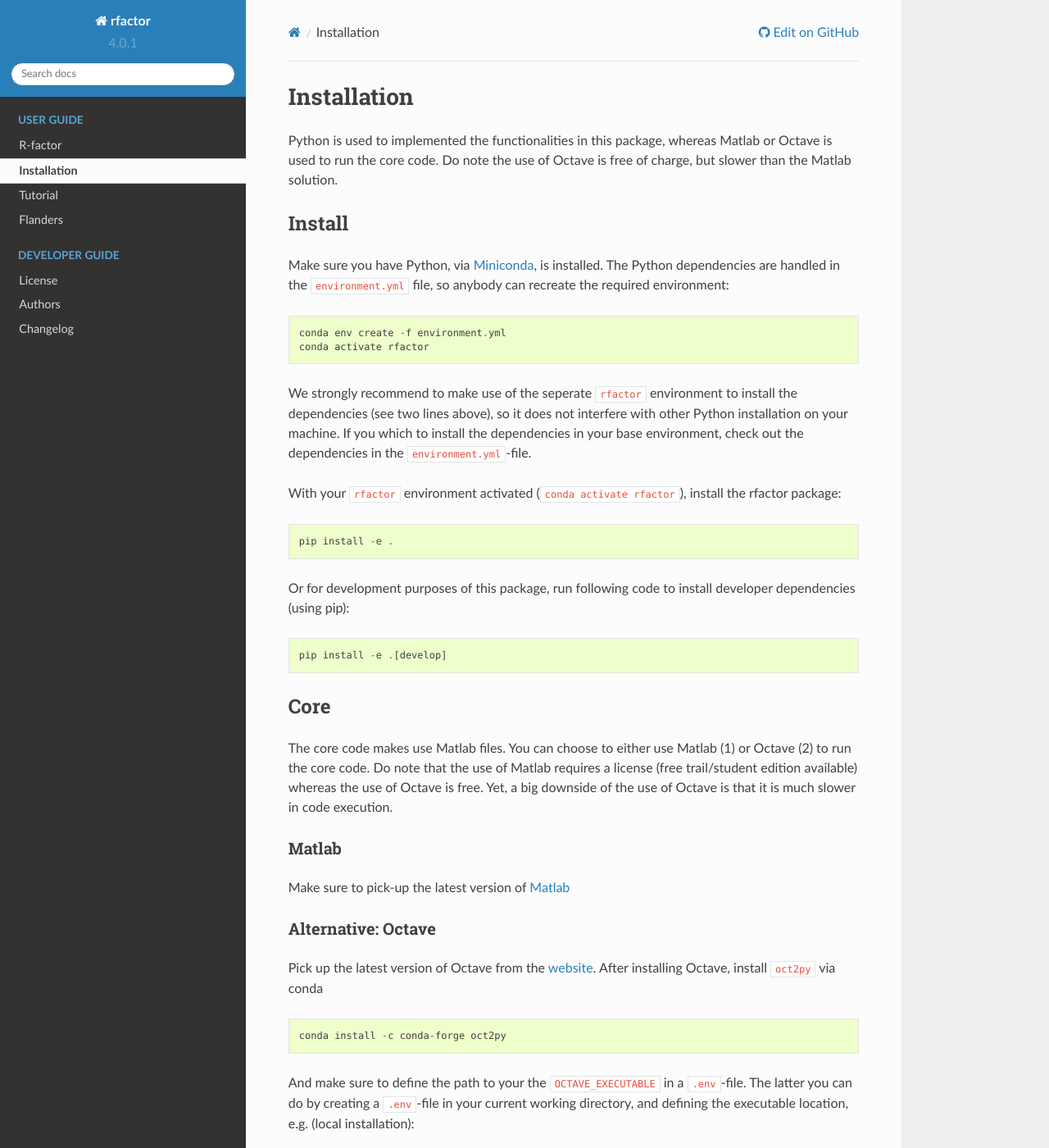
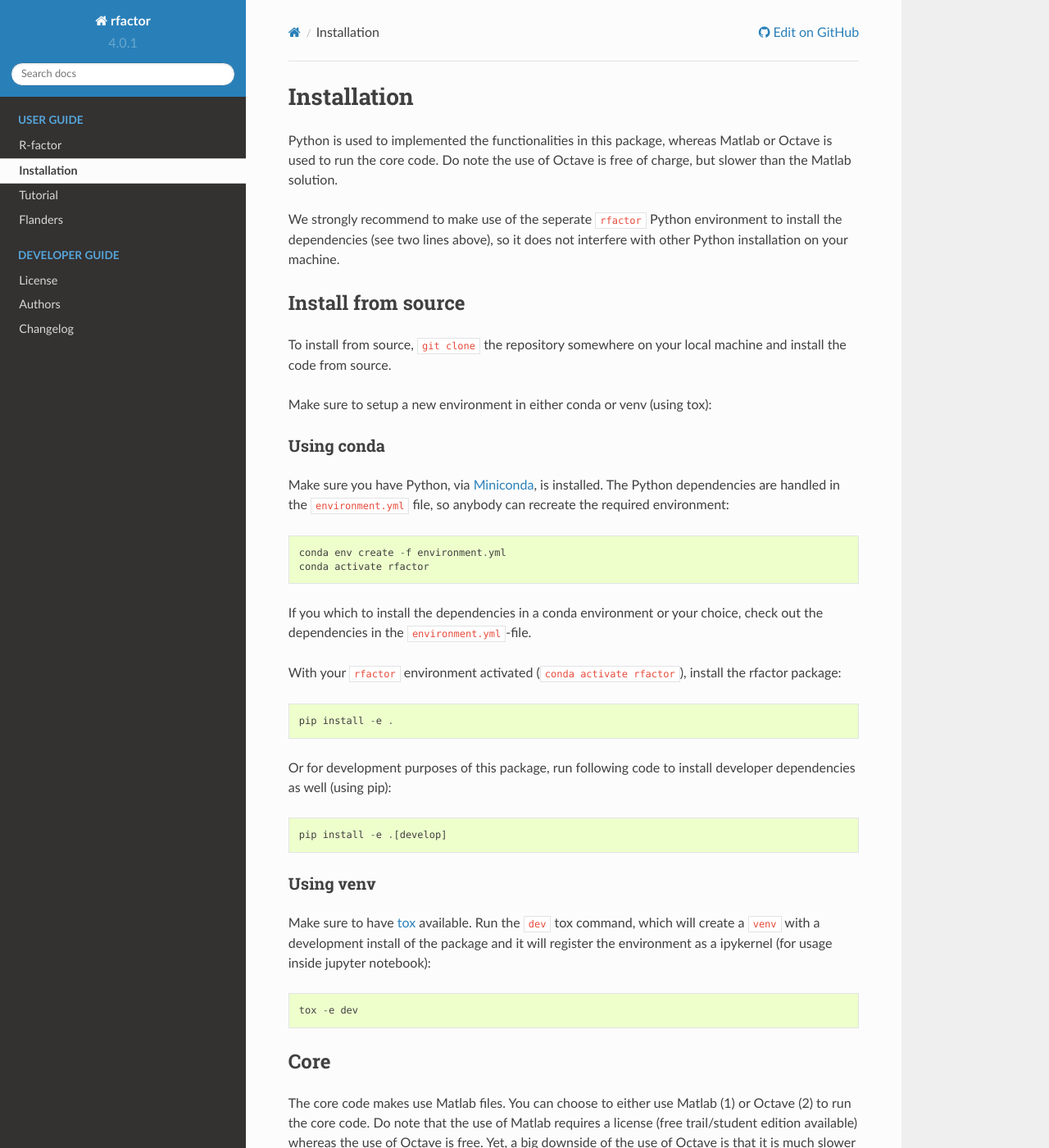
Before and after one commit to watem-sedem/rfactor, a Sphinx documentation site: the page built from docs/installation.rst, in a window 1280 px wide and 1400 px high. Shown: the whole window at 82% size. Built offline with Sphinx 7.4.7 and the Read the Docs theme 2.0.0, drawn with Linux system fonts in a browser that asks for light colours; pages that are not in the unit, such as notebooks, are missing from menus; the version number is read from the project's files by our own code; some of the changed text lies outside the part shown.

Commit message:
Update installation guidelines

```diff
--- a/docs/installation.rst
+++ b/docs/installation.rst
@@ -7,8 +7,20 @@ Python is used to implemented the functionalities in this package, whereas
 Matlab or Octave is used to run the core code. Do note the use of Octave is
 free of charge, but slower than the Matlab solution.
 
-Install
--------
+We strongly recommend to make use of the seperate ``rfactor`` Python environment to
+install the dependencies (see two lines above), so it does not interfere with
+other Python installation on your machine.
+
+Install from source
+-------------------
+
+To install from source, ``git clone`` the repository somewhere on your local machine
+and install the code from source.
+
+Make sure to setup a new environment  in either conda or venv (using tox):
+
+Using conda
+^^^^^^^^^^^
 
 Make sure you have Python, via
 `Miniconda <https://docs.conda.io/en/latest/miniconda.html>`_, is installed.
@@ -20,25 +32,31 @@ anybody can recreate the required environment:
     conda env create -f environment.yml
     conda activate rfactor
 
-We strongly recommend to make use of the seperate ``rfactor`` environment to
-install the dependencies (see two lines above), so it does not interfere with
-other Python installation on your machine. If you which to install
-the dependencies in your base environment, check out the dependencies in the
+If you which to install the dependencies in a conda environment or your choice, check out the dependencies in the
 ``environment.yml``-file.
 
-With your ``rfactor`` environment activated (``conda activate rfactor``),
-install the rfactor package:
+With your ``rfactor`` environment activated (``conda activate rfactor``), install the rfactor package:
 
 ::
 
     pip install -e .
 
-Or for development purposes of this package, run following code to
-install developer dependencies (using pip):
+Or for development purposes of this package, run following code to install developer dependencies as well (using pip):
 
 ::
 
     pip install -e .[develop]
+
+Using venv
+^^^^^^^^^^
+
+Make sure to have `tox <https://tox.readthedocs.io/en/latest/>`_ available. Run the ``dev`` tox command,
+which will create a ``venv`` with a development install of the package and it will register the environment as a
+ipykernel (for usage inside jupyter notebook):
+
+::
+
+    tox -e dev
 
 Core
 ----
@@ -50,14 +68,16 @@ free. Yet, a big downside of the use of Octave is that it is much slower in
 code execution.
 
 Matlab
-~~~~~~
-Make sure to pick-up the
-latest version of
+^^^^^^
+
+Make sure to pick-up the latest version of
 `Matlab <https://nl.mathworks.com/products/matlab.html?requestedDomain=>`__
 
 .. _octave:
+
 Alternative: Octave
-~~~~~~~~~~~~~~~~~~~
+^^^^^^^^^^^^^^^^^^^
+
 Pick up the latest version of Octave from the
 `website <https://www.gnu.org/software/octave/index>`__. After installing
 Octave, install ``oct2py`` via conda
@@ -87,48 +107,5 @@ to your path (windows: add via
 Development
 -----------
 
-When developing this package, following tools are used:
-
-syntax formatting with black
-~~~~~~~~~~~~~~~~~~~~~~~~~~~~
-
-To ensure a more common code formatting and limit the git diff, make
-sure to use the black pre-commit hook:
-
--  install
-   `black <https://black.readthedocs.io/en/stable/installation_and_usage.html>`__
-   (should be ok as part of the develop installation, see earlier)
--  install `pre-commit <https://pre-commit.com/#install>`__ (should be
-   ok as part of the develop installation, see earlier)
-
-Install the pre-commit hook:
-
-::
-
-    pre-commit install
-
-on the main level of the package (location where the file
-``.pre-commit-config.yaml`` is located)
-
-unit testing with pytest
-~~~~~~~~~~~~~~~~~~~~~~~~
-
-Run the test suite using the ``pytest`` package (from within the main
-package folder, in the ``rfactor`` environment!):
-
-::
-
-    pytest tests/
-
-documentation with sphinx
-~~~~~~~~~~~~~~~~~~~~~~~~~
-
-Build the documentation locally with sphinx (from within the main
-package folder, in the ``rfactor`` environment!):
-
-::
-
-    python setup.py build_sphinx
-
-which will create the docs in the ``build`` folder. This directory is
-left out of version control.
+Want to contribute code or functionalities to the ``rfactor`` package? Great and welcome on board! Check out the
+:ref:`dev-guidelines` to get you up and running.
```
